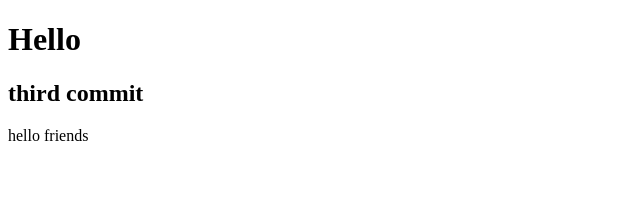
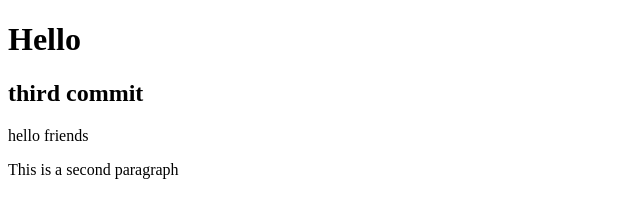
Before and after one commit to josmyjose555/first-repo, a plain HTML site: page index.html in a window 1280 px wide. Shown: the whole page, without its empty margins (0-640 px from the left). Drawn offline with Linux system fonts and the light colour scheme.

Commit message:
second paragraph added in html file

```diff
--- a/index.html
+++ b/index.html
@@ -16,5 +16,8 @@
    <p>
     hello friends
    </p>
+   <p>
+    This is a second paragraph
+   </p>
 </body>
 </html>
```
